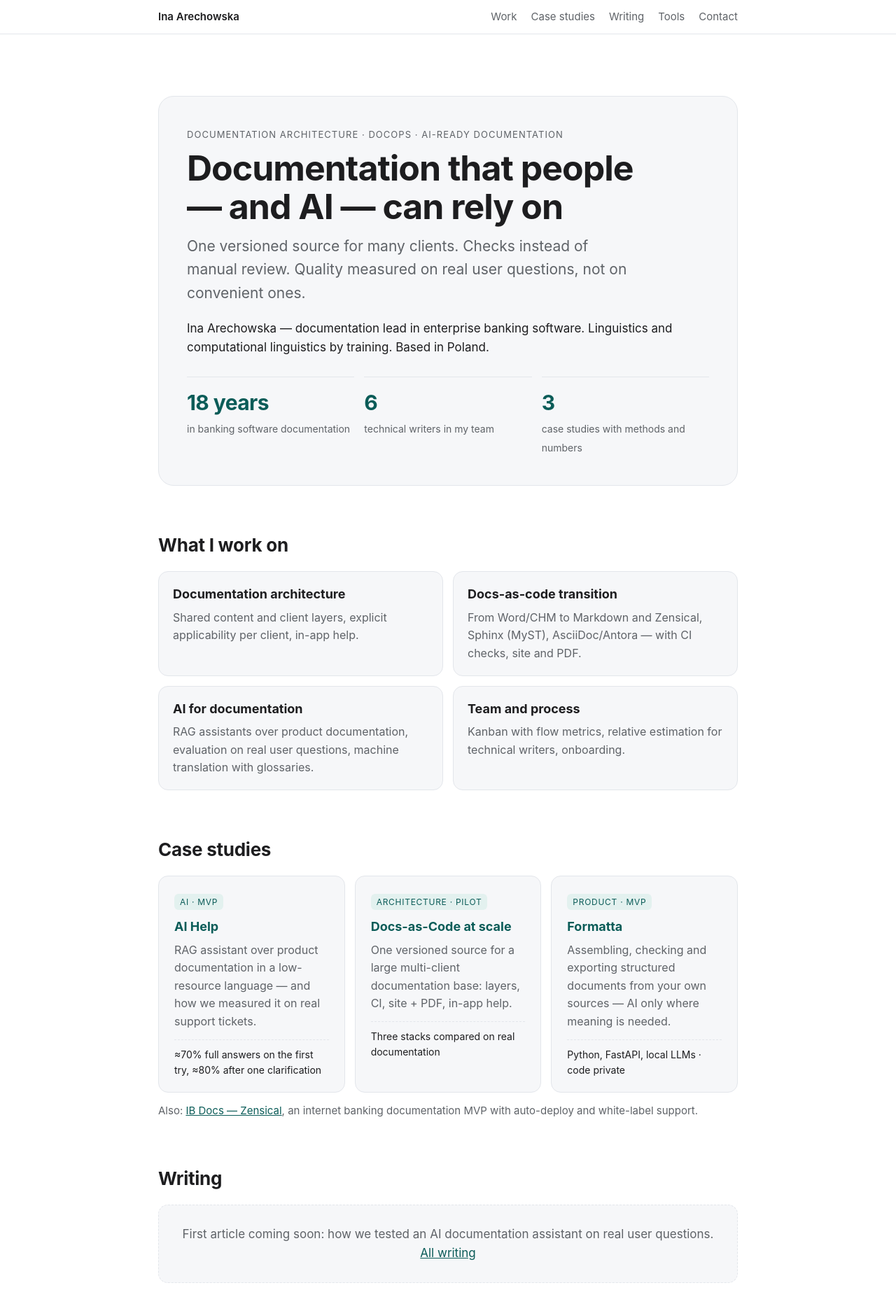
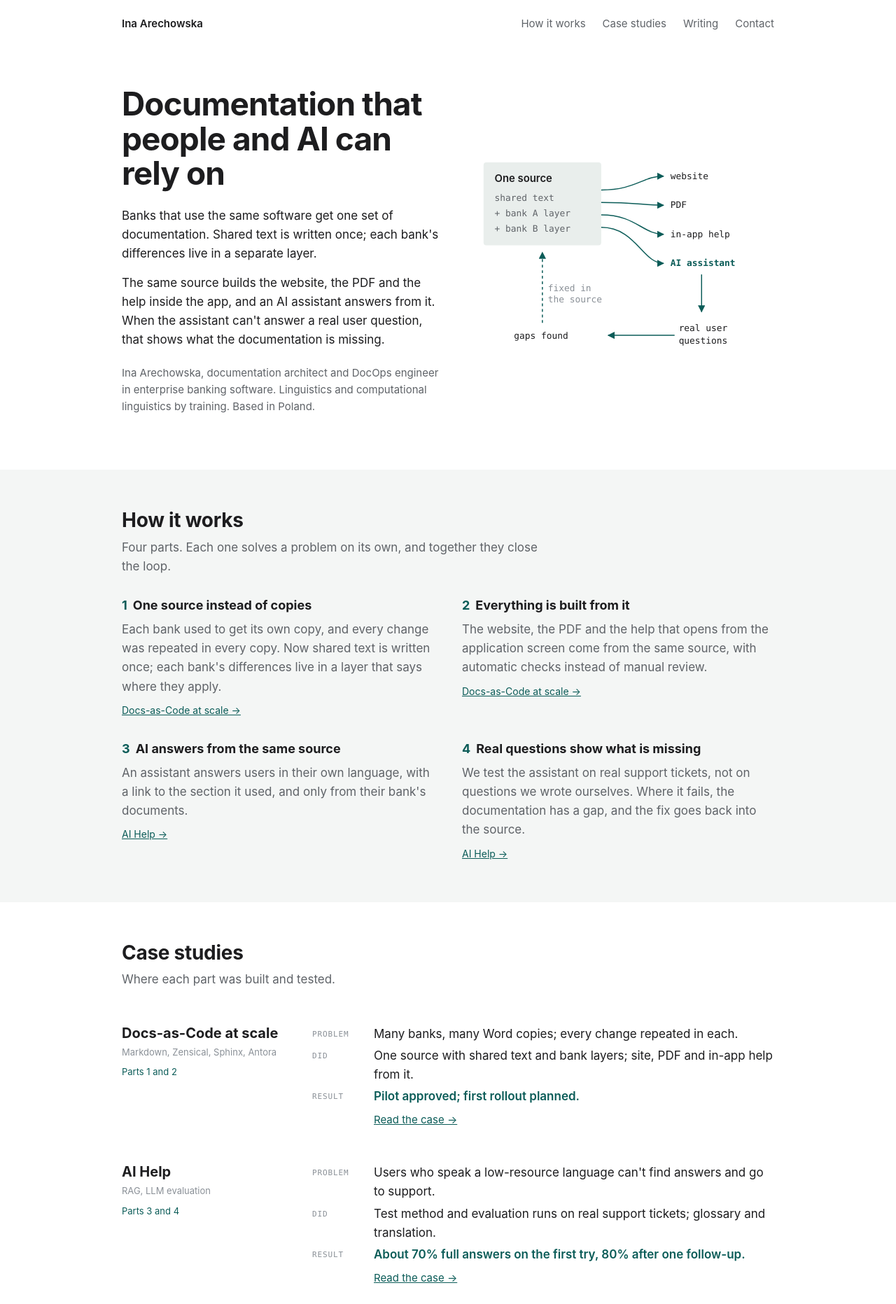
Before and after one commit to arechowska/arechowska.github.io, a plain HTML site: page index.html in a window 1280 px wide. Shown: the top 1863 px of the page at 70% size. Drawn offline with Linux system fonts and the light colour scheme.

Commit message:
Redesign: how it works, case studies as evidence, lighter layout

```diff
--- a/index.html
+++ b/index.html
@@ -3,162 +3,223 @@
 <head>
 <meta charset="utf-8">
 <meta name="viewport" content="width=device-width,initial-scale=1">
-<title>Ina Arechowska — Documentation architecture, DocOps, AI-ready documentation</title>
-<meta name="description" content="Documentation lead and knowledge architect: one versioned source for many clients, documentation pipelines, and documentation AI assistants can answer from.">
+<title>Ina Arechowska</title>
+<meta name="description" content="Ina Arechowska, documentation lead: one documentation source for many banks, built into site, PDF, in-app help and an AI assistant.">
 <style>
 :root{
-  --bg:#ffffff; --surface:#f6f7f9; --text:#1d1d1f; --muted:#5f6368; --line:#e3e6eb;
-  --accent:#0b5c58; --accent-soft:#e3f1ef; --ok:#1f7a4d; --warn:#9a5b00;
+  --bg:#ffffff; --text:#1d1d1f; --muted:#5f6368; --faint:#8a9097; --band:#f4f6f5;
+  --accent:#0b5c58; --accent-soft:#e3f1ef; --tint:#e9eeec;
   --mono:ui-monospace,SFMono-Regular,Menlo,Consolas,monospace;
+  --sans:-apple-system,BlinkMacSystemFont,"Segoe UI",Roboto,"Helvetica Neue",Arial,sans-serif;
 }
-@media (prefers-color-scheme: dark){
-  :root:not([data-theme="light"]){
-    --bg:#121316; --surface:#1b1d21; --text:#ececee; --muted:#a3a7ae; --line:#2c2f35;
-    --accent:#5fcabd; --accent-soft:#15302d; --ok:#5fc796; --warn:#e0a54b;
-  }
-}
-:root[data-theme="dark"]{
-  --bg:#121316; --surface:#1b1d21; --text:#ececee; --muted:#a3a7ae; --line:#2c2f35;
-  --accent:#5fcabd; --accent-soft:#15302d; --ok:#5fc796; --warn:#e0a54b;
-}
+@media (prefers-color-scheme: dark){:root{
+  --bg:#121316; --text:#ececee; --muted:#a3a7ae; --faint:#7a8088; --band:#191c1e;
+  --accent:#5fcabd; --accent-soft:#15302d; --tint:#22272a;}}
 *{box-sizing:border-box}
 html{-webkit-text-size-adjust:100%}
-body{margin:0;background:var(--bg);color:var(--text);
-  font:17px/1.6 -apple-system,BlinkMacSystemFont,"Segoe UI",Roboto,"Helvetica Neue",Arial,sans-serif}
-main{max-width:860px;margin:0 auto;padding:56px 16px 80px}
-h1{font-size:44px;line-height:1.1;letter-spacing:-.02em;margin:0 0 12px}
-h2{font-size:26px;letter-spacing:-.01em;margin:64px 0 16px}
-h3{font-size:18px;margin:0 0 6px}
-p{margin:0 0 14px}
+body{margin:0;background:var(--bg);color:var(--text);font:17px/1.6 var(--sans)}
 a{color:var(--accent)}
-.lead{font-size:21px;color:var(--muted);margin-bottom:20px}
-.meta{display:flex;flex-wrap:wrap;gap:8px;margin:20px 0 0}
-.chip{font-size:14px;padding:4px 10px;border:1px solid var(--line);border-radius:999px;color:var(--muted);background:var(--surface)}
-.grid{display:grid;gap:14px}
-@media(min-width:700px){.grid.two{grid-template-columns:1fr 1fr}.grid.three{grid-template-columns:1fr 1fr 1fr}}
-.card{background:var(--surface);border:1px solid var(--line);border-radius:14px;padding:18px 20px}
-.card p{margin:0;color:var(--muted);font-size:16px}
-.decision{background:var(--surface);border:1px solid var(--line);border-radius:14px;padding:20px 22px;margin-bottom:14px}
-.decision dl{display:grid;grid-template-columns:96px 1fr;gap:6px 14px;margin:10px 0 0;font-size:16px}
-.decision dt{color:var(--muted);font-size:13px;text-transform:uppercase;letter-spacing:.06em;padding-top:3px}
-.decision dd{margin:0}
-table{width:100%;border-collapse:collapse;font-size:15px;background:var(--surface);border:1px solid var(--line);border-radius:14px;overflow:hidden}
-th,td{text-align:left;padding:10px 14px;border-bottom:1px solid var(--line);vertical-align:top}
-th{font-size:13px;text-transform:uppercase;letter-spacing:.06em;color:var(--muted);font-weight:600}
-tr:last-child td{border-bottom:0}
-.scroll{overflow-x:auto}
-ul.clean{padding-left:20px;margin:0}
-ul.clean li{margin:4px 0}
-.note{border-left:3px solid var(--warn);padding:4px 0 4px 16px;color:var(--text);margin:18px 0}
-figure{margin:18px 0}
-figure img{width:100%;height:auto;border:1px solid var(--line);border-radius:12px;display:block}
-figcaption{font-size:14px;color:var(--muted);margin-top:8px}
-.timeline{list-style:none;padding:0;margin:0;border-left:2px solid var(--line)}
-.timeline li{position:relative;padding:0 0 16px 22px}
-.timeline li::before{content:"";position:absolute;left:-7px;top:8px;width:12px;height:12px;border-radius:50%;background:var(--accent)}
-.timeline b{display:inline-block;min-width:110px}
-.diagram{background:var(--surface);border:1px solid var(--line);border-radius:14px;padding:16px}
-.diagram svg{width:100%;height:auto;display:block}
-.placeholder{border:1px dashed var(--line);border-radius:14px;padding:28px;text-align:center;color:var(--muted);background:var(--surface)}
-footer{margin-top:72px;padding-top:20px;border-top:1px solid var(--line);color:var(--muted);font-size:14px}
-code{font-family:var(--mono);font-size:.9em;background:var(--accent-soft);padding:1px 5px;border-radius:5px}
-</style>
-<style>
-.cards a.card{display:block;text-decoration:none;color:inherit;transition:border-color .15s}
-.cards a.card:hover{border-color:var(--accent)}
-.cards a.card h3{color:var(--accent)}
-.topnav{position:sticky;top:0;z-index:10;background:var(--bg);border-bottom:1px solid var(--line)}
-.topnav div{max-width:860px;margin:0 auto;padding:12px 16px;display:flex;flex-wrap:wrap;gap:6px 20px;align-items:center}
-.topnav .name{font-weight:600;color:var(--text);text-decoration:none;margin-right:auto}
-.topnav a{color:var(--muted);text-decoration:none;font-size:15px}
-.topnav a:hover,.topnav a[aria-current]{color:var(--accent)}
-section{scroll-margin-top:64px}
-main{padding-top:88px}
-.hero{position:relative;padding:44px 40px 40px;margin:0 0 8px;border:1px solid var(--line);border-radius:22px;
-  background:var(--surface)}
-.hero h1{font-size:50px;max-width:680px}
-.hero .lead{max-width:640px}
-.stats{display:grid;grid-template-columns:repeat(3,1fr);gap:14px;margin:28px 0 0}
-.stat{border-top:1px solid var(--line);padding-top:12px}
-.stat b{display:block;font-size:30px;letter-spacing:-.02em;color:var(--accent)}
-.stat span{font-size:14px;color:var(--muted)}
-.card .tag{display:inline-block;font-size:12px;text-transform:uppercase;letter-spacing:.06em;color:var(--accent);background:var(--accent-soft);padding:2px 8px;border-radius:6px;margin-bottom:10px}
-.card .result{margin-top:12px;padding-top:10px;border-top:1px dashed var(--line);font-size:14px;color:var(--text)}
-.cards a.card{padding:22px 22px 20px}
-@media(max-width:700px){.hero{padding:28px 20px}.hero h1{font-size:36px}.stats{grid-template-columns:1fr}}
-.kicker{font-size:13px;text-transform:uppercase;letter-spacing:.08em;color:var(--muted);margin:0 0 10px}
-.more{font-size:15px;color:var(--muted);margin-top:14px}
-.contact{display:flex;flex-wrap:wrap;gap:10px;margin-top:6px}
-.contact a{font-size:15px;padding:6px 14px;border:1px solid var(--line);border-radius:999px;background:var(--surface);text-decoration:none}
+.wrap{max-width:980px;margin:0 auto;padding:0 24px}
+nav{padding:22px 0}
+nav .wrap{display:flex;align-items:baseline;gap:24px}
+nav .name{font-weight:600;color:var(--text);text-decoration:none;margin-right:auto}
+nav a{color:var(--muted);text-decoration:none;font-size:15px}
+nav a:hover,nav a[aria-current]{color:var(--accent)}
+.hero{display:grid;gap:40px;padding:56px 0 64px;align-items:center}
+@media(min-width:860px){.hero{grid-template-columns:1.05fr 1fr}}
+h1{font-size:46px;line-height:1.08;letter-spacing:-.02em;margin:0 0 22px}
+.hero p{margin:0 0 14px;max-width:520px}
+.hero .who{color:var(--muted);font-size:15px;margin-top:22px}
+.cycle svg{width:100%;height:auto;display:block}
+section{padding:56px 0;scroll-margin-top:8px}
+section.band{background:var(--band)}
+h2{font-size:28px;letter-spacing:-.01em;margin:0 0 8px;line-height:1.2}
+.intro{color:var(--muted);margin:0 0 28px;max-width:620px}
+.steps{display:grid;gap:28px 40px}
+@media(min-width:760px){.steps{grid-template-columns:1fr 1fr}}
+.step h3{font-size:18px;margin:0 0 6px}
+.step h3 i{font-style:normal;color:var(--accent);margin-right:8px}
+.step p{margin:0 0 6px;color:var(--muted)}
+.step .proof{font-size:14px}
+.case{display:grid;gap:6px 32px;padding:22px 0}
+.case + .case{margin-top:6px}
+@media(min-width:760px){.case{grid-template-columns:240px 1fr}}
+.case h3{font-size:20px;margin:0;line-height:1.25}
+.case h3 a{color:var(--text);text-decoration:none}
+.case h3 a:hover{color:var(--accent)}
+.case .stack{font-size:13px;color:var(--faint);margin-top:4px}
+.case .shows{font-size:13px;color:var(--accent);margin-top:8px}
+.case dl{margin:0;display:grid;grid-template-columns:72px 1fr;gap:4px 16px}
+.case dt{font-family:var(--mono);font-size:11px;letter-spacing:.08em;color:var(--faint);padding-top:5px;text-transform:uppercase}
+.case dd{margin:0}
+.case dd.res{font-weight:600;color:var(--accent)}
+.case .go{grid-column:2;font-size:15px;margin-top:4px}
+.list{list-style:none;padding:0;margin:0;display:grid;gap:16px}
+.list a.t{font-weight:600;color:var(--text);text-decoration:none}
+.list a.t:hover{color:var(--accent)}
+.list .d{display:block;color:var(--muted);font-size:15px}
+.list .when{font-size:13px;color:var(--faint);margin-right:10px}
+.list .soon .t{color:var(--muted)}
+.more{margin-top:20px;font-size:15px}
+.contact{display:flex;flex-wrap:wrap;gap:12px 28px;font-size:18px}
+footer{padding:28px 0 40px;color:var(--faint);font-size:14px}
+@media(max-width:600px){
+  nav .wrap{gap:18px;overflow-x:auto}
+  nav .name{display:none}
+  nav a{white-space:nowrap}
+  .hero{padding-top:28px}
+  h1{font-size:34px}
+  .case dl{grid-template-columns:1fr;gap:0}
+  .case dt{padding-top:8px}
+  .case .go{grid-column:1}
+}
 </style>
 </head>
 <body>
-<nav class="topnav"><div>
+<nav><div class="wrap">
   <a class="name" href="/">Ina Arechowska</a>
-  <a href="/#work">Work</a>
+  <a href="/#how">How it works</a>
   <a href="/#cases">Case studies</a>
   <a href="/writing/">Writing</a>
-  <a href="/#tools">Tools</a>
   <a href="/#contact">Contact</a>
 </div></nav>
-<main>
-
+<div class="wrap">
 <header class="hero">
-  <p class="kicker">Documentation architecture · DocOps · AI-ready documentation</p>
-  <h1>Documentation that people — and AI — can rely on</h1>
-  <p class="lead">One versioned source for many clients. Checks instead of manual review. Quality measured on real user questions, not on convenient ones.</p>
-  <p>Ina Arechowska — documentation lead in enterprise banking software. Linguistics and computational linguistics by training. Based in Poland.</p>
-  <div class="stats">
-    <div class="stat"><b>18 years</b><span>in banking software documentation</span></div>
-    <div class="stat"><b>6</b><span>technical writers in my team</span></div>
-    <div class="stat"><b>3</b><span>case studies with methods and numbers</span></div>
+  <div>
+    <h1>Documentation that people and AI can rely on</h1>
+    <p>Banks that use the same software get one set of documentation. Shared text is written once; each bank's differences live in a separate layer.</p>
+    <p>The same source builds the website, the PDF and the help inside the app, and an AI assistant answers from it. When the assistant can't answer a real user question, that shows what the documentation is missing.</p>
+    <p class="who">Ina Arechowska, documentation architect and DocOps engineer in enterprise banking software. Linguistics and computational linguistics by training. Based in Poland.</p>
+  </div>
+  <div class="cycle" role="img" aria-label="One source with shared text and bank layers builds a website, PDF, in-app help and an AI assistant; real user questions reveal gaps, which go back into the source">
+    <svg viewBox="0 10 440 290" xmlns="http://www.w3.org/2000/svg" font-family="ui-monospace,SFMono-Regular,Menlo,Consolas,monospace" font-size="13">
+      <defs>
+        <marker id="a" viewBox="0 0 10 10" refX="9" refY="5" markerWidth="7" markerHeight="7" orient="auto"><path d="M0,0 L10,5 L0,10 z" fill="var(--accent)"/></marker>
+      </defs>
+      <g fill="var(--tint)">
+        <rect x="20" y="20" width="170" height="120" rx="4"/>
+      </g>
+      <g fill="var(--text)">
+        <text x="36" y="48" font-weight="600" font-family="-apple-system,Segoe UI,Roboto,Arial,sans-serif" font-size="15">One source</text>
+      </g>
+      <g fill="var(--muted)">
+        <text x="36" y="76">shared text</text>
+        <text x="36" y="98">+ bank A layer</text>
+        <text x="36" y="120">+ bank B layer</text>
+      </g>
+      <g stroke="var(--accent)" stroke-width="1.5" fill="none" marker-end="url(#a)">
+        <path d="M190 60 C 240 60, 250 40, 280 40"/>
+        <path d="M190 78 C 240 78, 250 82, 280 82"/>
+        <path d="M190 96 C 240 96, 250 124, 280 124"/>
+        <path d="M190 114 C 240 114, 250 166, 280 166"/>
+      </g>
+      <g fill="var(--text)">
+        <text x="290" y="44">website</text>
+        <text x="290" y="86">PDF</text>
+        <text x="290" y="128">in-app help</text>
+        <text x="290" y="170" font-weight="600" fill="var(--accent)">AI assistant</text>
+      </g>
+      <g stroke="var(--accent)" stroke-width="1.5" fill="none" marker-end="url(#a)">
+        <path d="M335 182 L335 236"/>
+        <path d="M296 270 L200 270"/>
+        <path d="M105 252 L105 150" stroke-dasharray="4 4"/>
+      </g>
+      <g fill="var(--text)">
+        <text x="302" y="264">real user</text>
+        <text x="302" y="282">questions</text>
+        <text x="64" y="275">gaps found</text>
+      </g>
+      <g fill="var(--faint)">
+        <text x="113" y="206">fixed in</text>
+        <text x="113" y="222">the source</text>
+      </g>
+    </svg>
   </div>
 </header>
+</div>
 
-<section id="work">
-  <h2>What I work on</h2>
-  <div class="grid two">
-    <div class="card"><h3>Documentation architecture</h3><p>Shared content and client layers, explicit applicability per client, in-app help.</p></div>
-    <div class="card"><h3>Docs-as-code transition</h3><p>From Word/CHM to Markdown and Zensical, Sphinx (MyST), AsciiDoc/Antora — with CI checks, site and PDF.</p></div>
-    <div class="card"><h3>AI for documentation</h3><p>RAG assistants over product documentation, evaluation on real user questions, machine translation with glossaries.</p></div>
-    <div class="card"><h3>Team and process</h3><p>Kanban with flow metrics, relative estimation for technical writers, onboarding.</p></div>
+<section class="band" id="how"><div class="wrap">
+  <h2>How it works</h2>
+  <p class="intro">Four parts. Each one solves a problem on its own, and together they close the loop.</p>
+  <div class="steps">
+    <div class="step"><h3><i>1</i>One source instead of copies</h3><p>Each bank used to get its own copy, and every change was repeated in every copy. Now shared text is written once; each bank's differences live in a layer that says where they apply.</p><a class="proof" href="https://arechowska.github.io/docs-as-code-case/">Docs-as-Code at scale →</a></div>
+    <div class="step"><h3><i>2</i>Everything is built from it</h3><p>The website, the PDF and the help that opens from the application screen come from the same source, with automatic checks instead of manual review.</p><a class="proof" href="https://arechowska.github.io/docs-as-code-case/">Docs-as-Code at scale →</a></div>
+    <div class="step"><h3><i>3</i>AI answers from the same source</h3><p>An assistant answers users in their own language, with a link to the section it used, and only from their bank's documents.</p><a class="proof" href="https://arechowska.github.io/ai-help-case/">AI Help →</a></div>
+    <div class="step"><h3><i>4</i>Real questions show what is missing</h3><p>We test the assistant on real support tickets, not on questions we wrote ourselves. Where it fails, the documentation has a gap, and the fix goes back into the source.</p><a class="proof" href="https://arechowska.github.io/ai-help-case/">AI Help →</a></div>
   </div>
-</section>
+</div></section>
 
-<section id="cases">
+<section id="cases"><div class="wrap">
   <h2>Case studies</h2>
-  <div class="grid three cards">
-    <a class="card" href="https://arechowska.github.io/ai-help-case/"><span class="tag">AI · MVP</span><h3>AI Help</h3><p>RAG assistant over product documentation in a low-resource language — and how we measured it on real support tickets.</p><p class="result">≈70% full answers on the first try, ≈80% after one clarification</p></a>
-    <a class="card" href="https://arechowska.github.io/docs-as-code-case/"><span class="tag">Architecture · Pilot</span><h3>Docs-as-Code at scale</h3><p>One versioned source for a large multi-client documentation base: layers, CI, site + PDF, in-app help.</p><p class="result">Three stacks compared on real documentation</p></a>
-    <a class="card" href="https://arechowska.github.io/formatta/"><span class="tag">Product · MVP</span><h3>Formatta</h3><p>Assembling, checking and exporting structured documents from your own sources — AI only where meaning is needed.</p><p class="result">Python, FastAPI, local LLMs · code private</p></a>
-  </div>
-  <p class="more">Also: <a href="https://github.com/arechowska/ib-docs-zensical">IB Docs — Zensical</a>, an internet banking documentation MVP with auto-deploy and white-label support.</p>
-</section>
+  <p class="intro">Where each part was built and tested.</p>
 
-<section id="writing">
+  <article class="case">
+    <div>
+      <h3><a href="https://arechowska.github.io/docs-as-code-case/">Docs-as-Code at scale</a></h3>
+      <div class="stack">Markdown, Zensical, Sphinx, Antora</div>
+      <div class="shows">Parts 1 and 2</div>
+    </div>
+    <dl>
+      <dt>Problem</dt><dd>Many banks, many Word copies; every change repeated in each.</dd>
+      <dt>Did</dt><dd>One source with shared text and bank layers; site, PDF and in-app help from it.</dd>
+      <dt>Result</dt><dd class="res">Pilot approved; first rollout planned.</dd>
+      <dd class="go"><a href="https://arechowska.github.io/docs-as-code-case/">Read the case →</a></dd>
+    </dl>
+  </article>
+
+  <article class="case">
+    <div>
+      <h3><a href="https://arechowska.github.io/ai-help-case/">AI Help</a></h3>
+      <div class="stack">RAG, LLM evaluation</div>
+      <div class="shows">Parts 3 and 4</div>
+    </div>
+    <dl>
+      <dt>Problem</dt><dd>Users who speak a low-resource language can't find answers and go to support.</dd>
+      <dt>Did</dt><dd>Test method and evaluation runs on real support tickets; glossary and translation.</dd>
+      <dt>Result</dt><dd class="res">About 70% full answers on the first try, 80% after one follow-up.</dd>
+      <dd class="go"><a href="https://arechowska.github.io/ai-help-case/">Read the case →</a></dd>
+    </dl>
+  </article>
+
+  <article class="case">
+    <div>
+      <h3><a href="https://arechowska.github.io/formatta/">Formatta</a></h3>
+      <div class="stack">Python, FastAPI, local LLMs</div>
+      <div class="shows">Side project</div>
+    </div>
+    <dl>
+      <dt>Problem</dt><dd>Structured documents are put together by hand and checked by eye.</dd>
+      <dt>Did</dt><dd>A tool that builds documents from templates and your sources, then checks them.</dd>
+      <dt>Result</dt><dd class="res">Working MVP; code is private.</dd>
+      <dd class="go"><a href="https://arechowska.github.io/formatta/">Read the case →</a></dd>
+    </dl>
+  </article>
+</div></section>
+
+<section class="band" id="writing"><div class="wrap">
   <h2>Writing</h2>
-  <div class="placeholder">First article coming soon: how we tested an AI documentation assistant on real user questions. <a href="/writing/">All writing</a></div>
-</section>
+  <p class="intro">Research notes from this work.</p>
+  <ul class="list">
+    <li class="soon"><span class="when">soon</span><span class="t">Our questions vs real ones</span><span class="d">What happened when we tested an AI documentation assistant on real support tickets.</span></li>
+  </ul>
+  <p class="more"><a href="/writing/">All notes →</a></p>
+</div></section>
 
-<section id="tools">
+<section id="tools"><div class="wrap">
   <h2>Tools</h2>
-  <div class="grid two cards">
-    <a class="card" href="https://github.com/arechowska/docs-toolkit"><h3>Docs Toolkit</h3><p>Markdown linter and autofixer, pre-commit hook, VS Code snippets, screenshot renaming and automation.</p></a>
-    <a class="card" href="https://github.com/arechowska/zensical-to-pdf"><h3>Zensical to PDF</h3><p>PDF export for Zensical and MkDocs documentation — cover, table of contents, admonitions, CI-ready.</p></a>
-  </div>
-</section>
+  <p class="intro">Open-source pieces of the pipeline.</p>
+  <ul class="list">
+    <li><a class="t" href="https://github.com/arechowska/docs-toolkit">docs-toolkit</a><span class="d">Markdown checks, a pre-commit hook and screenshot automation.</span></li>
+    <li><a class="t" href="https://github.com/arechowska/zensical-to-pdf">zensical-to-pdf</a><span class="d">PDF export for Zensical and MkDocs sites.</span></li>
+    <li><a class="t" href="https://github.com/arechowska/ib-docs-zensical">ib-docs-zensical</a><span class="d">A documentation site for an internet banking product.</span></li>
+  </ul>
+</div></section>
 
-<section id="contact">
+<section class="band" id="contact"><div class="wrap">
   <h2>Contact</h2>
-  <div class="contact">
-    <a href="https://www.linkedin.com/in/arechowska/">LinkedIn</a>
-    <a href="https://github.com/arechowska">GitHub</a>
-    <a href="mailto:arechowska@gmail.com">arechowska@gmail.com</a>
-  </div>
-</section>
+  <p class="contact"><a href="https://www.linkedin.com/in/arechowska/">LinkedIn</a><a href="https://github.com/arechowska">GitHub</a><a href="mailto:arechowska@gmail.com">arechowska@gmail.com</a></p>
+</div></section>
 
-<footer>© 2026 Ina Arechowska. All rights reserved.</footer>
-
-</main>
+<footer><div class="wrap">© 2026 Ina Arechowska</div></footer>
 </body>
 </html>
```
Also changed, not shown: writing/index.html (+75 -95 lines).
